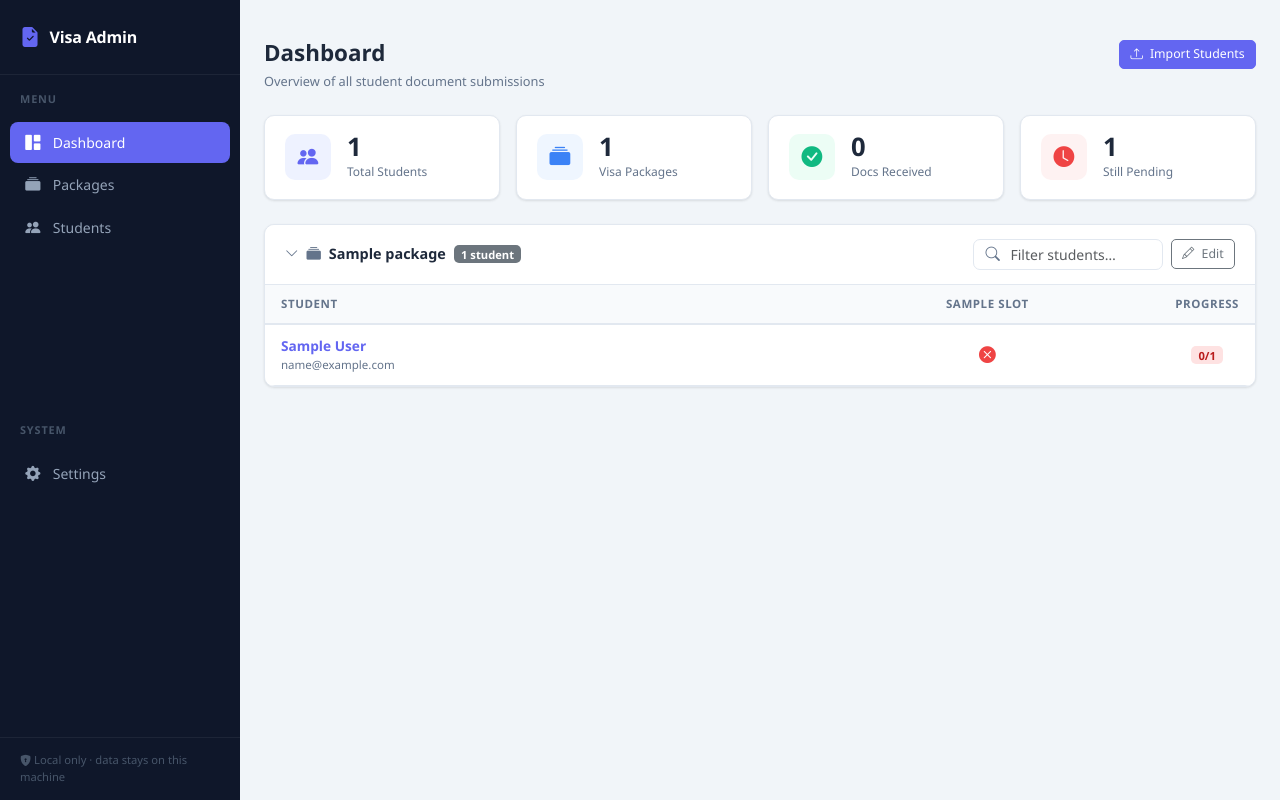
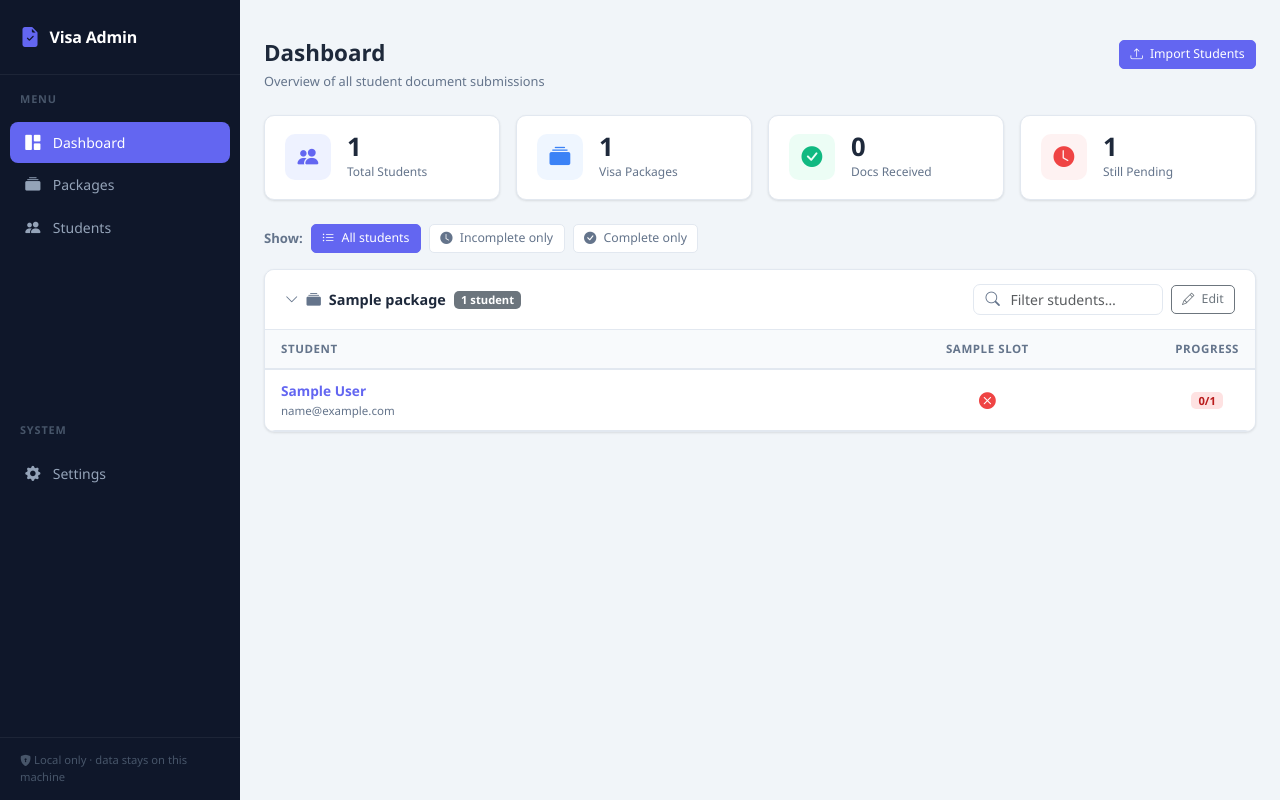
Before and after one commit to cyril-zx-chen/visa-admin, a Flask app: page / in a window 1280 px wide. Run offline with Flask 3, Linux system fonts and the light colour scheme; tables that the repository leaves empty hold one stand-in row (values such as "Sample post"); some libraries are stand-ins or nearby versions.

Commit message:
Add status filter and clickable stat cards on dashboard
- Total Students and Visa Packages stat cards link to their pages
- Global filter bar (All / Incomplete / Complete) hides rows across all
  packages; active filter persists in localStorage across refreshes
- Filter interacts correctly with the per-package text search
- 'No students match' placeholder shown when all rows are filtered out

Co-Authored-By: Claude Sonnet 4.6 <noreply@anthropic.com>

```diff
--- a/static/css/custom.css
+++ b/static/css/custom.css
@@ -294,6 +294,40 @@ a { text-decoration: none; }
 .pkg-collapse-btn { border: none; background: none; }
 .pkg-collapse-btn:focus { box-shadow: none; }
 
+/* Clickable stat cards */
+.stat-card-link {
+  text-decoration: none;
+  color: inherit;
+  transition: box-shadow .15s, transform .15s;
+}
+.stat-card-link:hover {
+  box-shadow: var(--shadow-md);
+  transform: translateY(-2px);
+  color: inherit;
+}
+
+/* Status filter buttons */
+.status-filter-btn {
+  font-size: .8rem;
+  font-weight: 500;
+  border-radius: 20px;
+  padding: .3rem .9rem;
+  border: 1.5px solid var(--border);
+  background: #fff;
+  color: var(--text-muted);
+  transition: all .12s;
+}
+.status-filter-btn:hover {
+  border-color: var(--purple);
+  color: var(--purple);
+  background: #f5f3ff;
+}
+.status-filter-btn.active {
+  background: var(--purple);
+  border-color: var(--purple);
+  color: #fff;
+}
+
 /* Clickable rows */
 .clickable-row { cursor: pointer; }
 .clickable-row:hover td { background: #eef2ff !important; }
--- a/templates/dashboard.html
+++ b/templates/dashboard.html
@@ -12,25 +12,25 @@
   </a>
 </div>
 
-<!-- Stat cards -->
+<!-- Stat cards — Total Students and Visa Packages are links -->
 <div class="row g-3 mb-4">
   <div class="col-sm-6 col-xl-3">
-    <div class="stat-card">
+    <a href="{{ url_for('students.list_students') }}" class="stat-card stat-card-link">
       <div class="stat-icon purple"><i class="bi bi-people-fill"></i></div>
       <div>
         <div class="stat-value">{{ stats.students }}</div>
         <div class="stat-label">Total Students</div>
       </div>
-    </div>
+    </a>
   </div>
   <div class="col-sm-6 col-xl-3">
-    <div class="stat-card">
+    <a href="{{ url_for('packages.list_packages') }}" class="stat-card stat-card-link">
       <div class="stat-icon blue"><i class="bi bi-collection-fill"></i></div>
       <div>
         <div class="stat-value">{{ stats.packages }}</div>
         <div class="stat-label">Visa Packages</div>
       </div>
-    </div>
+    </a>
   </div>
   <div class="col-sm-6 col-xl-3">
     <div class="stat-card">
@@ -51,6 +51,22 @@
     </div>
   </div>
 </div>
+
+<!-- Global status filter -->
+{% if data %}
+  <div class="d-flex align-items-center gap-2 mb-3 flex-wrap">
+    <span class="text-muted" style="font-size:.82rem; font-weight:600">Show:</span>
+    <button class="btn btn-sm status-filter-btn active" data-filter="all">
+      <i class="bi bi-list-ul me-1"></i> All students
+    </button>
+    <button class="btn btn-sm status-filter-btn" data-filter="incomplete">
+      <i class="bi bi-clock-fill me-1"></i> Incomplete only
+    </button>
+    <button class="btn btn-sm status-filter-btn" data-filter="complete">
+      <i class="bi bi-check-circle-fill me-1"></i> Complete only
+    </button>
+  </div>
+{% endif %}
 
 <!-- Package tables -->
 {% if not data and not unassigned %}
@@ -73,8 +89,7 @@
 
 {% for pkg_id, pkg_data in data.items() %}
   <div class="card mb-4">
-    <!-- Card header: collapse toggle | name | filter | edit -->
-    <div class="card-header flex-wrap gap-2" style="cursor:default">
+    <div class="card-header flex-wrap gap-2">
       <div class="d-flex align-items-center gap-2 flex-grow-1">
         <button class="btn btn-link p-0 pkg-collapse-btn"
                 data-bs-toggle="collapse"
@@ -108,7 +123,6 @@
       </div>
     </div>
 
-    <!-- Collapsible body -->
     <div class="collapse show pkg-collapse" id="pkg-body-{{ pkg_id }}">
       {% if not pkg_data.students %}
         <div class="empty-state py-4">
@@ -138,9 +152,22 @@
             </thead>
             <tbody>
               {% for student in pkg_data.students %}
+                {# Pre-compute required/received counts for data-status #}
+                {% set _rcv = namespace(v=0) %}
+                {% set _req = namespace(v=0) %}
+                {% for _slot in pkg_data.slots %}
+                  {% if _slot.is_required %}
+                    {% set _req.v = _req.v + 1 %}
+                    {% set _sub = pkg_data.submissions.get((student.id, _slot.id)) %}
+                    {% if _sub and _sub.status == 'received' %}{% set _rcv.v = _rcv.v + 1 %}{% endif %}
+                  {% endif %}
+                {% endfor %}
+                {% set _row_status = 'complete' if (_req.v == 0 or _rcv.v >= _req.v) else 'incomplete' %}
+
                 {% set rcv = namespace(v=0) %}
                 {% set req = namespace(v=0) %}
                 <tr data-student="{{ student.name | lower }} {{ student.email | lower }}"
+                    data-status="{{ _row_status }}"
                     data-href="{{ url_for('students.student_detail', student_id=student.id) }}"
                     class="clickable-row">
                   <td>
@@ -224,25 +251,21 @@
 
 {% block extra_js %}
 <script>
-// Clickable rows → navigate to student detail
+// ── Clickable rows ────────────────────────────────────────────────
 document.querySelectorAll('.clickable-row').forEach(function (row) {
   row.addEventListener('click', function () {
     window.location.href = this.dataset.href;
   });
 });
 
-// Persist collapse state per package in localStorage
+// ── Collapse state persistence ────────────────────────────────────
 document.querySelectorAll('.pkg-collapse').forEach(function (el) {
   var key = 'dash-collapse-' + el.id;
-
-  // Restore saved state (collapsed)
   if (localStorage.getItem(key) === '0') {
     el.classList.remove('show');
     var btn = document.querySelector('[data-bs-target="#' + el.id + '"]');
     if (btn) btn.setAttribute('aria-expanded', 'false');
   }
-
-  // Save on hide/show
   el.addEventListener('hide.bs.collapse', function () {
     localStorage.setItem('dash-collapse-' + this.id, '0');
   });
@@ -251,36 +274,83 @@ document.querySelectorAll('.pkg-collapse').forEach(function (el) {
   });
 });
 
-// Per-package student filter
+// ── Per-package text filter ───────────────────────────────────────
 document.querySelectorAll('.pkg-filter').forEach(function (input) {
   input.addEventListener('input', function () {
     var term  = this.value.toLowerCase().trim();
     var table = document.getElementById(this.dataset.table);
     if (!table) return;
-    var noMatch = 0, total = 0;
-    table.querySelectorAll('tbody tr').forEach(function (row) {
+    var hidden = 0, total = 0;
+    table.querySelectorAll('tbody tr.clickable-row').forEach(function (row) {
       total++;
-      var match = !term || row.dataset.student.includes(term);
-      row.style.display = match ? '' : 'none';
-      if (!match) noMatch++;
+      var textMatch   = !term || row.dataset.student.includes(term);
+      var statusMatch = row.dataset.statusHidden !== '1';
+      var show = textMatch && statusMatch;
+      row.dataset.textHidden = textMatch ? '0' : '1';
+      row.style.display = show ? '' : 'none';
+      if (!show) hidden++;
     });
-    // Show/hide "no results" row
+    updateNoResults(table, hidden === total && total > 0 && term, term);
+  });
+});
+
+// ── Global status filter ──────────────────────────────────────────
+var currentFilter = localStorage.getItem('dash-status-filter') || 'all';
+
+function applyStatusFilter(filter) {
+  currentFilter = filter;
+  localStorage.setItem('dash-status-filter', filter);
+
+  // Update button styles
+  document.querySelectorAll('.status-filter-btn').forEach(function (btn) {
+    var active = btn.dataset.filter === filter;
+    btn.classList.toggle('active', active);
+  });
+
+  // Show/hide rows
+  document.querySelectorAll('tbody tr.clickable-row').forEach(function (row) {
+    var statusMatch = filter === 'all' || row.dataset.status === filter;
+    var textMatch   = row.dataset.textHidden !== '1';
+    row.dataset.statusHidden = statusMatch ? '0' : '1';
+    row.style.display = (statusMatch && textMatch) ? '' : 'none';
+  });
+
+  // Update no-results placeholders per table
+  document.querySelectorAll('.dashboard-table').forEach(function (table) {
+    var rows = table.querySelectorAll('tbody tr.clickable-row');
+    var allHidden = Array.from(rows).every(function (r) { return r.style.display === 'none'; });
+    updateNoResults(table, allHidden && rows.length > 0, null);
+  });
+}
+
+function updateNoResults(table, show, term) {
   var existing = table.querySelector('.no-filter-results');
-    if (noMatch === total && total > 0 && term) {
+  if (show) {
+    var msg = term
+      ? '<i class="bi bi-search me-1"></i>No students match "' + term + '"'
+      : '<i class="bi bi-funnel me-1"></i>No students match this filter';
     if (!existing) {
       var cols = table.querySelector('thead tr').children.length;
-        var tr   = document.createElement('tr');
+      var tr = document.createElement('tr');
       tr.className = 'no-filter-results';
-        tr.innerHTML = '<td colspan="' + cols + '" class="text-center text-muted py-3" style="font-size:.85rem"><i class="bi bi-search me-1"></i>No students match "' + term + '"</td>';
+      tr.innerHTML = '<td colspan="' + cols + '" class="text-center text-muted py-3" style="font-size:.85rem">' + msg + '</td>';
       table.querySelector('tbody').appendChild(tr);
     } else {
-        existing.querySelector('td').innerHTML = '<i class="bi bi-search me-1"></i>No students match "' + term + '"';
+      existing.querySelector('td').innerHTML = msg;
       existing.style.display = '';
     }
   } else if (existing) {
     existing.style.display = 'none';
   }
+}
+
+document.querySelectorAll('.status-filter-btn').forEach(function (btn) {
+  btn.addEventListener('click', function () {
+    applyStatusFilter(this.dataset.filter);
   });
 });
+
+// Restore filter on load
+applyStatusFilter(currentFilter);
 </script>
 {% endblock %}
```
Lines whose indentation alone changed are shown as unchanged.
